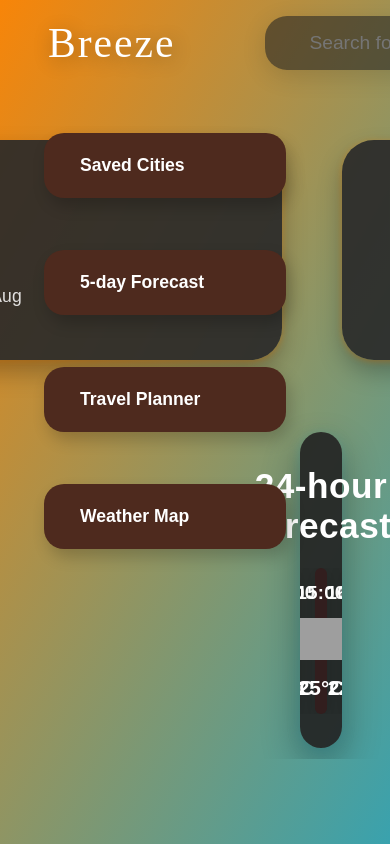
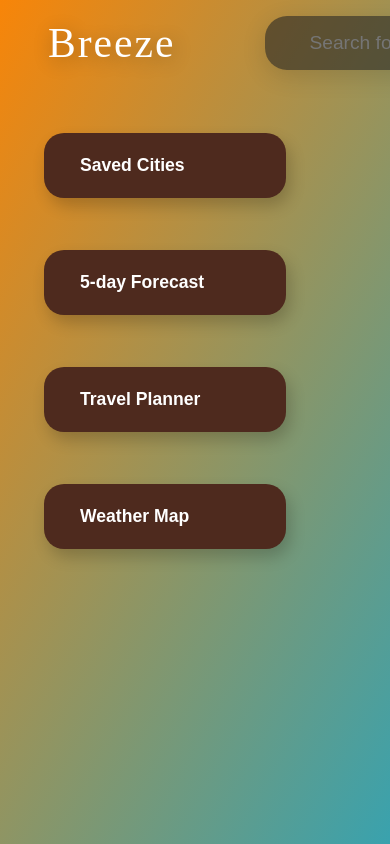
Before and after one commit to Morsells/breeze, a React (Create React App) app: page / in a window 390 px wide. Built offline with nearby package versions, Linux system fonts and the light colour scheme; grey boxes are pictures that could not be loaded.

Commit message:
Refactor styles for HourlyForecastCard and Home components; improve layout and responsiveness

```diff
--- a/src/components/HourlyForecastCard/HourlyForecastCard.module.css
+++ b/src/components/HourlyForecastCard/HourlyForecastCard.module.css
@@ -2,13 +2,11 @@
   background: #232323e8;
   color: #fff;
   border-radius: 44px;
-  box-shadow:
-    0 16px 38px 0 #00000055,
-    0 3px 12px 0 #39a2ae66;
-  width: 100%;
-  max-width: 1180px;
-  margin: 38px 0 0 0;
-  align-self: center;
+  box-shadow: 0 16px 38px 0 #00000055, 0 3px 12px 0 #39a2ae66;
+  width: 100%;               /* Nimmt 100% des Wrappers ein */
+  max-width: none;           /* Keine eigene Max-Breite mehr! */
+  margin: 38px 0 0 0;        /* Oben Abstand, sonst bündig */
+  align-self: stretch;       /* Streckt sich im Wrapper */
   padding: 34px 0 34px 0;
   display: flex;
   flex-direction: column;
--- a/src/pages/Home/Home.module.css
+++ b/src/pages/Home/Home.module.css
@@ -1,11 +1,12 @@
-
 .container {
   display: flex;
   flex-direction: column;
   width: 100%;
   align-items: center;
   padding-top: 110px;
+  padding-left: 200px; /* Abstand zur Sidebar! (Sidebar-Breite + Puffer) */
   gap: 0;
+  box-sizing: border-box;
 }
 
 .headerRow {
@@ -45,10 +46,16 @@
 .mainRow {
   display: flex;
   flex-direction: row;
-  gap: 42px;
-  margin-top: 30px;
-  margin-bottom: 0;
-  width: 100%;
-  max-width: 1180px;
-  justify-content: center;
+  gap: 40px;
+  width: 100%;          /* nimmt volle Breite von cardWrapper */
+  margin: 0;
 }
+
+.cardWrapper {
+  width: 820px;              /* Feste Breite für alle Cards (z.B. 820px) */
+  margin-left: 220px;        /* Genauso breit wie Sidebar+Abstand! */
+  display: flex;
+  flex-direction: column;
+  align-items: stretch;
+  gap: 32px;
+}
```
Also changed, not shown: 2 other files (tests, documents, lock files or other folders).
